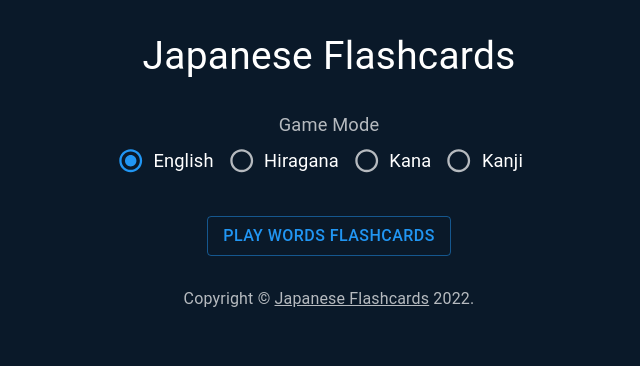
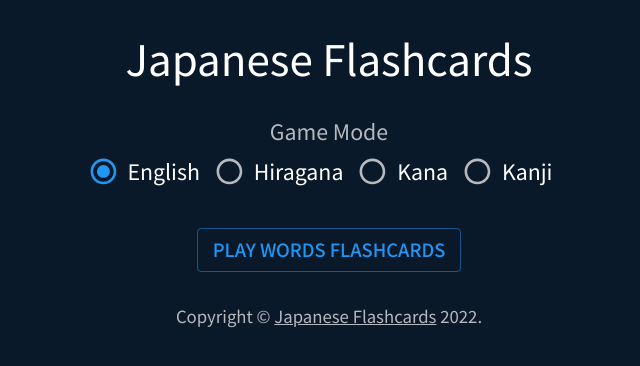
Before and after one commit to Cat-Devs/jp-flashcards, a Next.js app: page / in a window 1280 px wide. Shown: the top 366 px of the page, without its empty margins (311-951 px from the left). Built offline with nearby package versions, Linux system fonts and the light colour scheme.

Commit message:
Add Japanese fonts

```diff
--- /dev/null
+++ b/pages/_document.tsx
@@ -0,0 +1,29 @@
+import { Html, Head, Main, NextScript } from "next/document";
+
+export default function Document() {
+  return (
+    <Html lang="en-us">
+      <Head>
+        <meta charSet="utf-8" />
+        <link rel="preconnect" href="https://fonts.googleapis.com" />
+        <link
+          rel="preconnect"
+          href="https://fonts.gstatic.com"
+          crossOrigin="true"
+        />
+        <link
+          rel="stylesheet"
+          href="https://fonts.googleapis.com/icon?family=Material+Icons"
+        />
+        <link
+          href="https://fonts.googleapis.com/css2?family=Noto+Sans+JP:wght@400;500&display=swap"
+          rel="stylesheet"
+        ></link>
+      </Head>
+      <body>
+        <Main />
+        <NextScript />
+      </body>
+    </Html>
+  );
+}
--- a/src/theme.ts
+++ b/src/theme.ts
@@ -1,9 +1,19 @@
-import { createTheme } from "@mui/material/styles";
+import { createTheme, responsiveFontSizes } from "@mui/material/styles";
 import { red } from "@mui/material/colors";
+import { createBreakpoints } from "@mui/system";
 
-export const theme = createTheme({
+const breakpoints = createBreakpoints({});
+
+breakpoints;
+const baseTheme = createTheme({
   typography: {
-    fontSize: 16,
+    fontFamily: "'Noto Sans JP', serif",
+    fontSize: 18,
+    h4: {
+      [breakpoints.down("sm")]: {
+        fontSize: "1.6rem",
+      },
+    },
   },
   palette: {
     mode: "dark",
@@ -41,3 +51,5 @@ export const theme = createTheme({
     },
   },
 });
+
+export const theme = responsiveFontSizes(baseTheme);
```
